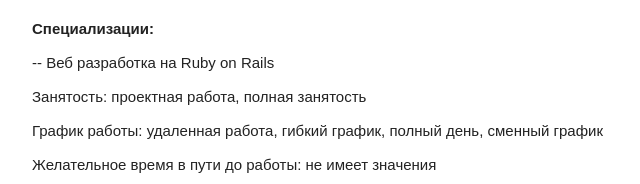
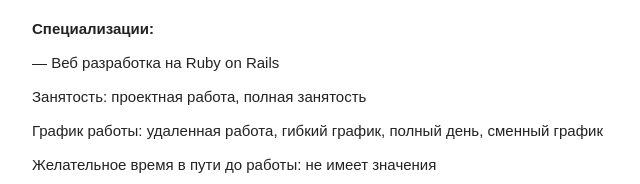
Before and after one commit to JJaist/resume, a plain HTML site: page index.html in a window 1280 px wide. Shown: the part 340-524 px from the top of the page, 208-848 px from the left. Drawn offline with Linux system fonts and the light colour scheme.

Commit message:
Update index.html

```diff
--- a/index.html
+++ b/index.html
@@ -28,7 +28,7 @@
     <div>
       <h2> Желаемая должность: Разработчик</h2>
       <p><b>Специализации:</b></p>
-      <p>-- Веб разработка на Ruby on Rails</p>
+      <p>&mdash; Веб разработка на Ruby on Rails</p>
       <ul>Занятость: проектная работа,  полная занятость</ul>
       <ul>График работы: удаленная работа, гибкий график, полный день, сменный график </ul>
       <ul>Желательное время в пути до работы: не имеет значения</ul>
```
